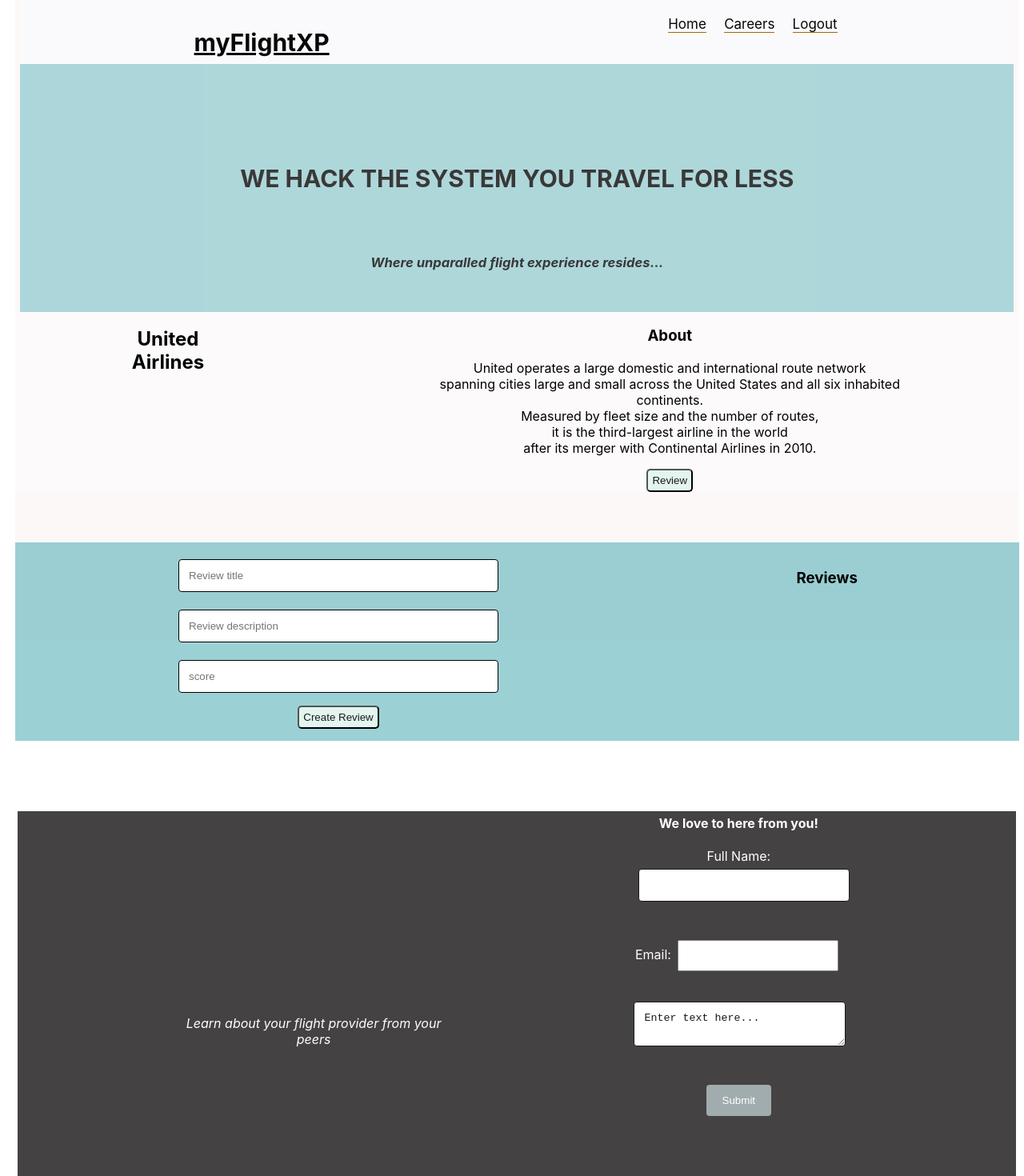
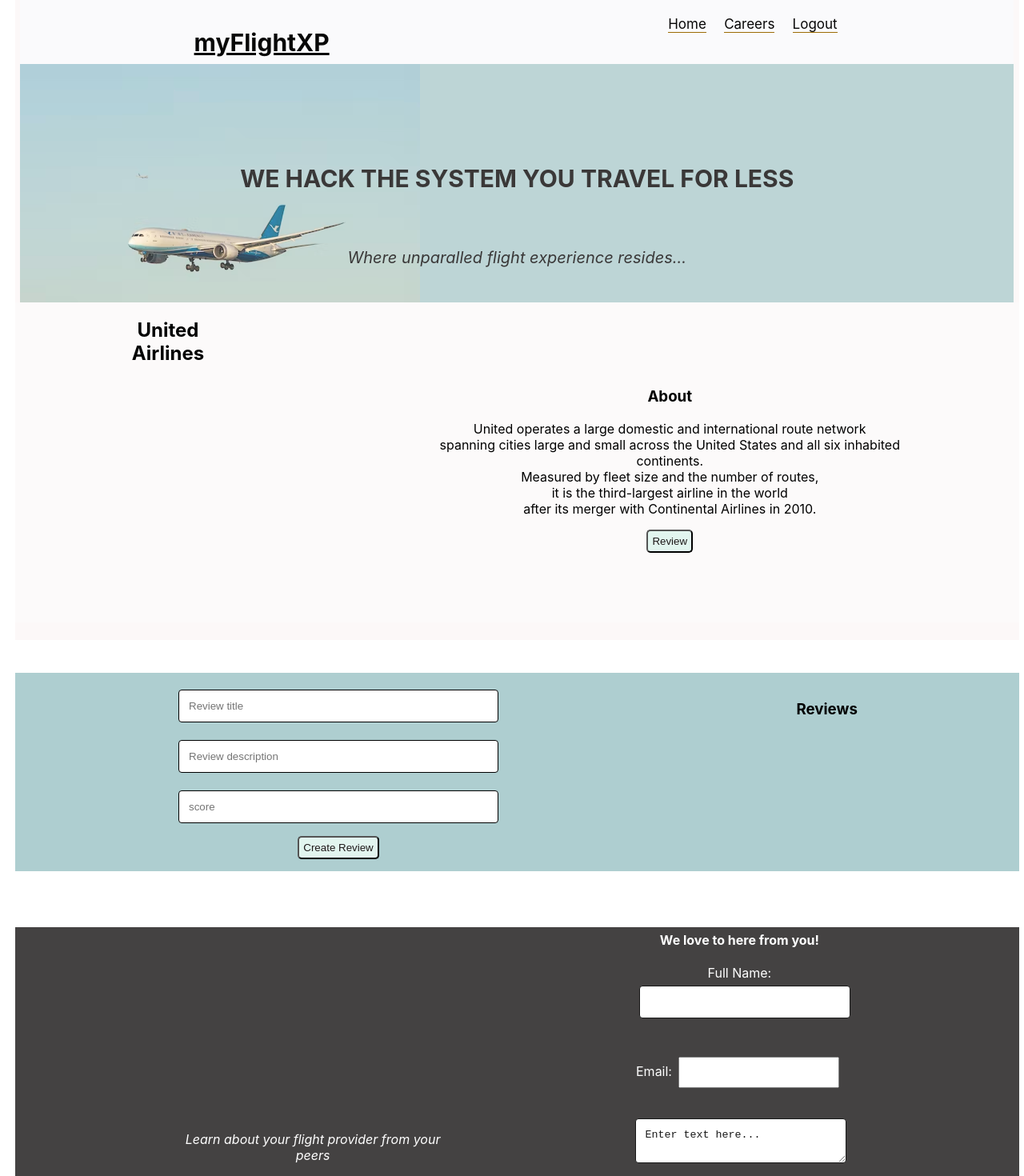
Before and after one commit to Dev-GNM/my-flight, a React (Create React App) app in the folder myflight-client/: page / in a window 1280 px wide. Shown: the top 1470 px of the page at 80% size. Built offline with nearby package versions, Linux system fonts and the light colour scheme.

Commit message:
styled airlines container

```diff
--- a/myflight-client/src/components/Pages/Footer.js
+++ b/myflight-client/src/components/Pages/Footer.js
@@ -14,7 +14,7 @@
 
 
   return (
-    <div id="footer">
+    <div className="footer">
       <div className="about-us">
       <em><p>Learn about your flight provider from your peers
       </p></em>
--- a/myflight-client/src/components/Pages/Slider.js
+++ b/myflight-client/src/components/Pages/Slider.js
@@ -4,7 +4,7 @@
     return (
         <div id="slide-text">
             <h2>WE HACK THE SYSTEM YOU TRAVEL FOR LESS</h2>
-            <em><h5>Where unparalled flight experience resides...</h5></em>
+            <em><p>Where unparalled flight experience resides...</p></em>
         </div>
     );
 }
--- a/myflight-client/src/index.css
+++ b/myflight-client/src/index.css
@@ -83,12 +83,12 @@
 
 /* Slider */
 #slide-text {
-  height: 350px;
+  height: 450px;
   width: 99%;
-  background-color: rgba(104, 186, 192, 0.664);
-  /* background-repeat: no-repeat; */
+  background-color: rgba(133, 181, 184, 0.664);
+  background-repeat: no-repeat;
   background-size: auto;
-  /* background-image: url(./images/fly2.avif); */
+  background-image: url(./images/air.jpg);
   opacity: 0.8;
   text-align: center;
   padding-top: 8%;
@@ -154,7 +154,7 @@
   height: 600px;
   width: 100%;
   background-color: rgb(252, 250, 250);
-  /* align-items: center; */
+  align-items: center;
   display: flex;
   flex-direction: row;
   justify-content: space-around;
@@ -163,8 +163,12 @@
 
 .airline-image{
   /* background-color: black; */
-  /* background-image: url(./images/united.jpg); */
+  height: 400px;
   width: auto;
+}
+
+.myimage{
+  color: #444;
 }
 
 /* .new-post{
@@ -176,7 +180,7 @@
   flex-direction: row;
   justify-content: space-around;
   height: 400px;
-  background-color: rgb(104, 186, 192, 0.664);
+  background-color: rgb(133, 181, 184, 0.664);
   width: 100%;
   padding: 15px;
   margin: 5%;
@@ -245,10 +249,10 @@
   font-size: 25px;
 }
 
-#footer{
+.footer{
   background-color: rgb(48, 46, 46);
   height: 550px;
-  width: 99.5%;
+  width: 100%;
   opacity: 0.9;
   color: white;
   display: flex;
@@ -257,7 +261,7 @@
   padding: 5px;
   align-items: center;
   bottom: 0;
-  margin: 2%;
+  margin: 0.6%;
 }
 
 input {
```
Also changed, not shown: myflight-client/src/images/air.jpg (added).
